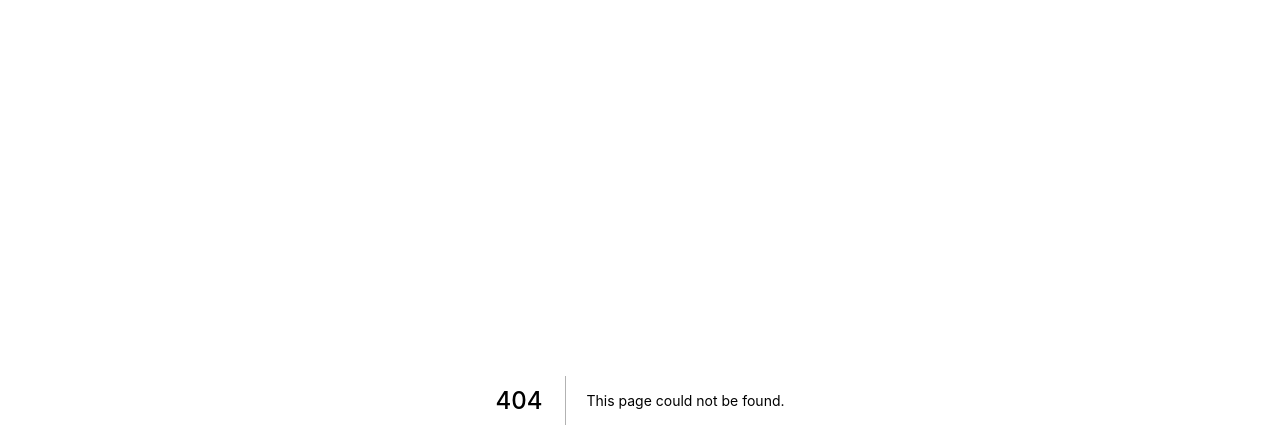
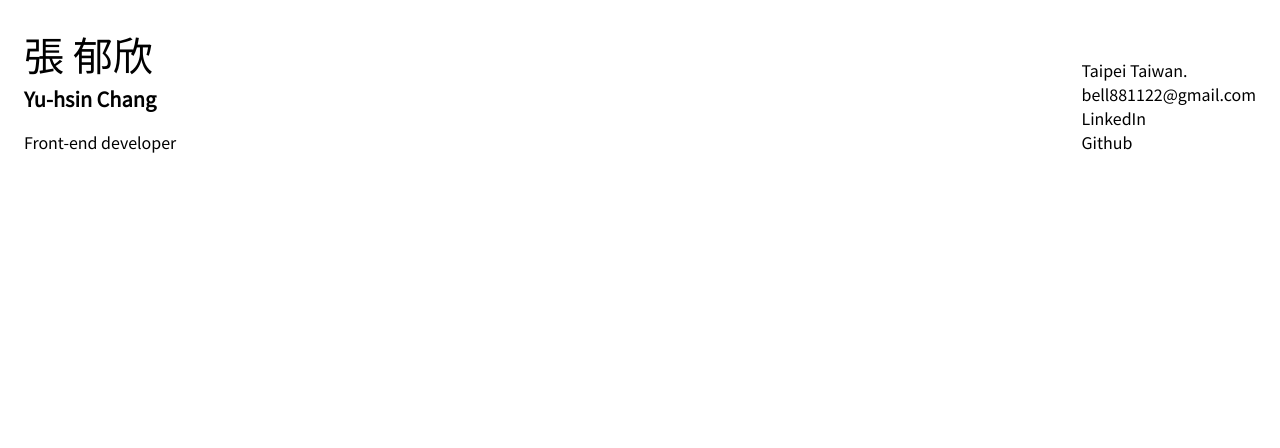
Before and after one commit to bell881122/blog, a Next.js app: page /about-me in a window 1280 px wide. Before the commit this address had no page. Shown: the top 448 px of the page. Built offline with nearby package versions, Linux system fonts and the light colour scheme.

Commit message:
add about-me page

```diff
--- /dev/null
+++ b/pages/_document.js
@@ -0,0 +1,19 @@
+import Document, { Html, Head, Main, NextScript } from 'next/document'
+
+class MyDocument extends Document {
+  render() {
+    return (
+      <Html>
+        <Head>
+          <link href="https://fonts.googleapis.com/css?family=Noto+Sans+TC&amp;display=swap" rel="stylesheet" />
+        </Head>
+        <body>
+          <Main />
+          <NextScript />
+        </body>
+      </Html>
+    )
+  }
+}
+
+export default MyDocument
--- /dev/null
+++ b/pages/about-me/index.js
@@ -0,0 +1,20 @@
+export default function Resume() {
+  return (
+    <div className="m-6">
+      <div className="flex-none md:flex">
+        <div>
+          <h1 className="text-[40px]">張 郁欣</h1>
+          <h2 className="text-[20px] font-bold">Yu-hsin Chang</h2>
+          <p className="mt-4">Front-end developer</p>
+        </div>
+        <div className="md:ml-auto md:mt-auto">
+          <p>Taipei Taiwan.</p>
+          <p>bell881122@gmail.com</p>
+          <p>LinkedIn</p>
+          <p>Github</p>
+        </div>
+      </div>
+      {/* Section2 */}
+    </div>
+  )
+}
--- a/styles/globals.css
+++ b/styles/globals.css
@@ -1,3 +1,7 @@
 @import 'tailwindcss/base';
 @import 'tailwindcss/components';
 @import 'tailwindcss/utilities';
+
+body {
+  font-family: 'Noto Sans TC', '微軟正黑體', 'Microsoft JhengHei', sans-serif;
+}
```
